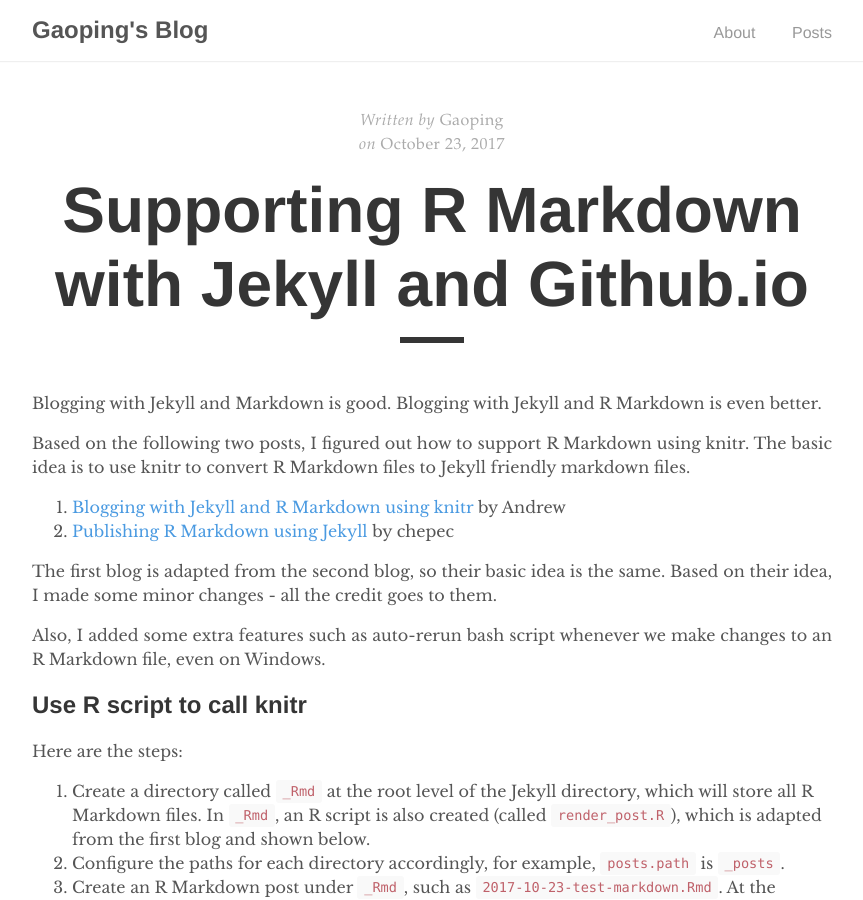
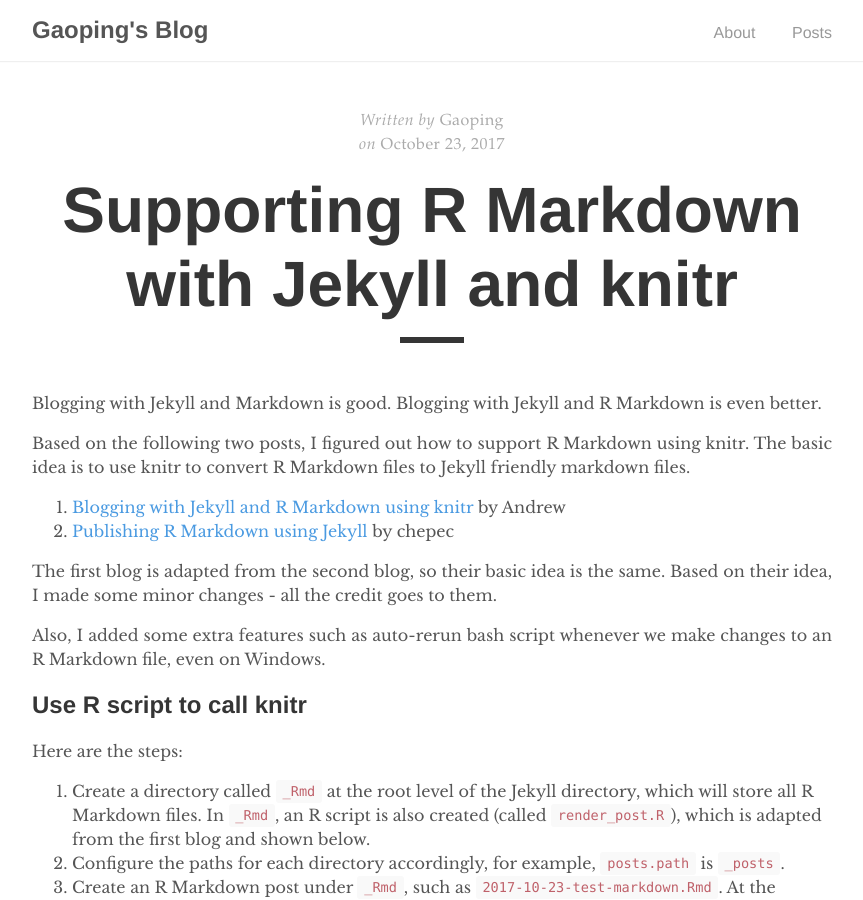
Before and after one commit to gaopinghuang0/gaopinghuang0.github.io, a Jekyll site: the page built from _posts/2017-10-23-support-Rmarkdown.md, in a window 1280 px wide and 900 px high. Shown: the whole window, without its empty margins (208-1071 px from the left). Built offline with Jekyll 4.4.1, drawn with Linux system fonts in a browser that asks for light colours.

Commit message:
update title of support-Rmarkdown

```diff
--- a/_Rmd/2017-10-23-support-RMarkdown.Rmd
+++ b/_Rmd/2017-10-23-support-RMarkdown.Rmd
@@ -1,6 +1,6 @@
 ---
 layout: post
-title: "Supporting R Markdown with Jekyll and Github.io"
+title: "Supporting R Markdown with Jekyll and knitr"
 author: "Gaoping"
 ---
 
--- a/_posts/2017-10-23-support-Rmarkdown.md
+++ b/_posts/2017-10-23-support-Rmarkdown.md
@@ -1,6 +1,6 @@
 ---
 layout: post
-title: "Supporting R Markdown with Jekyll and Github.io"
+title: "Supporting R Markdown with Jekyll and knitr"
 author: "Gaoping"
 ---
 
```
